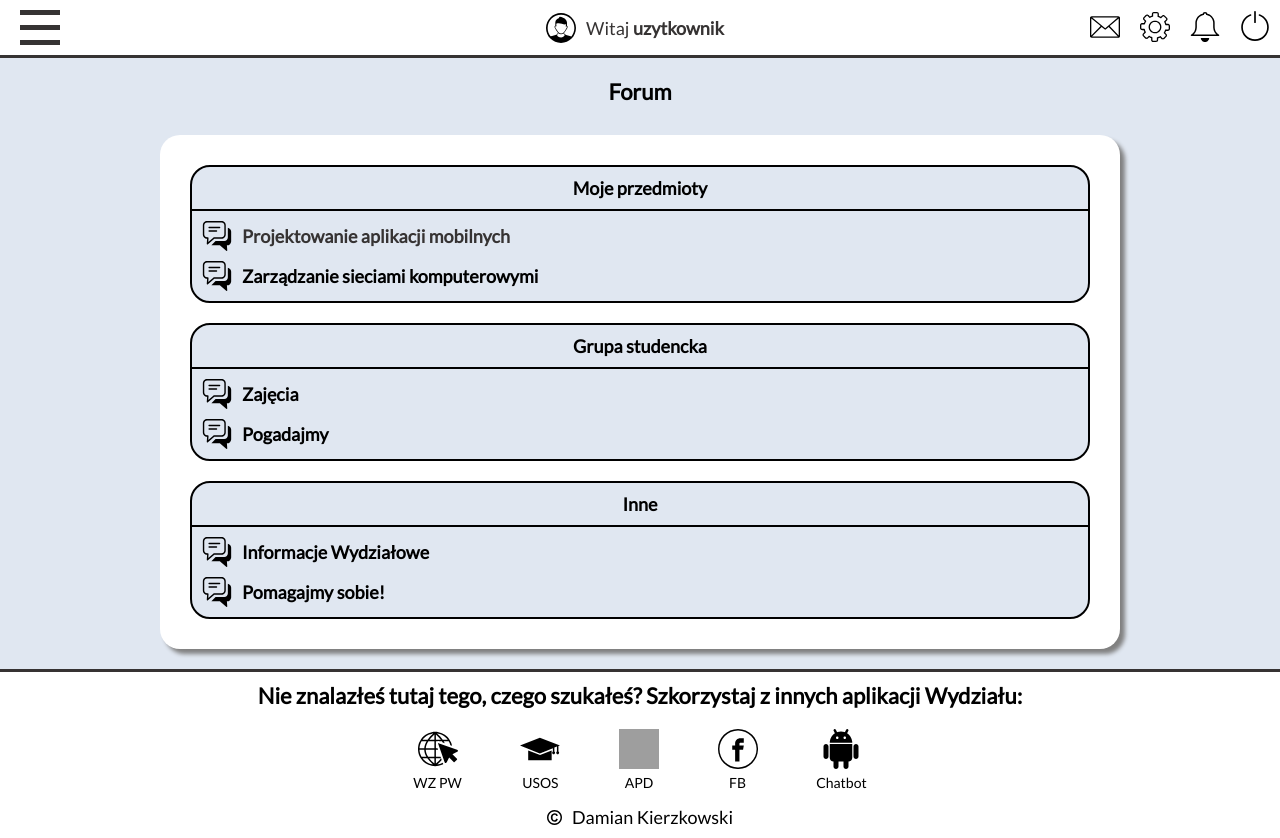
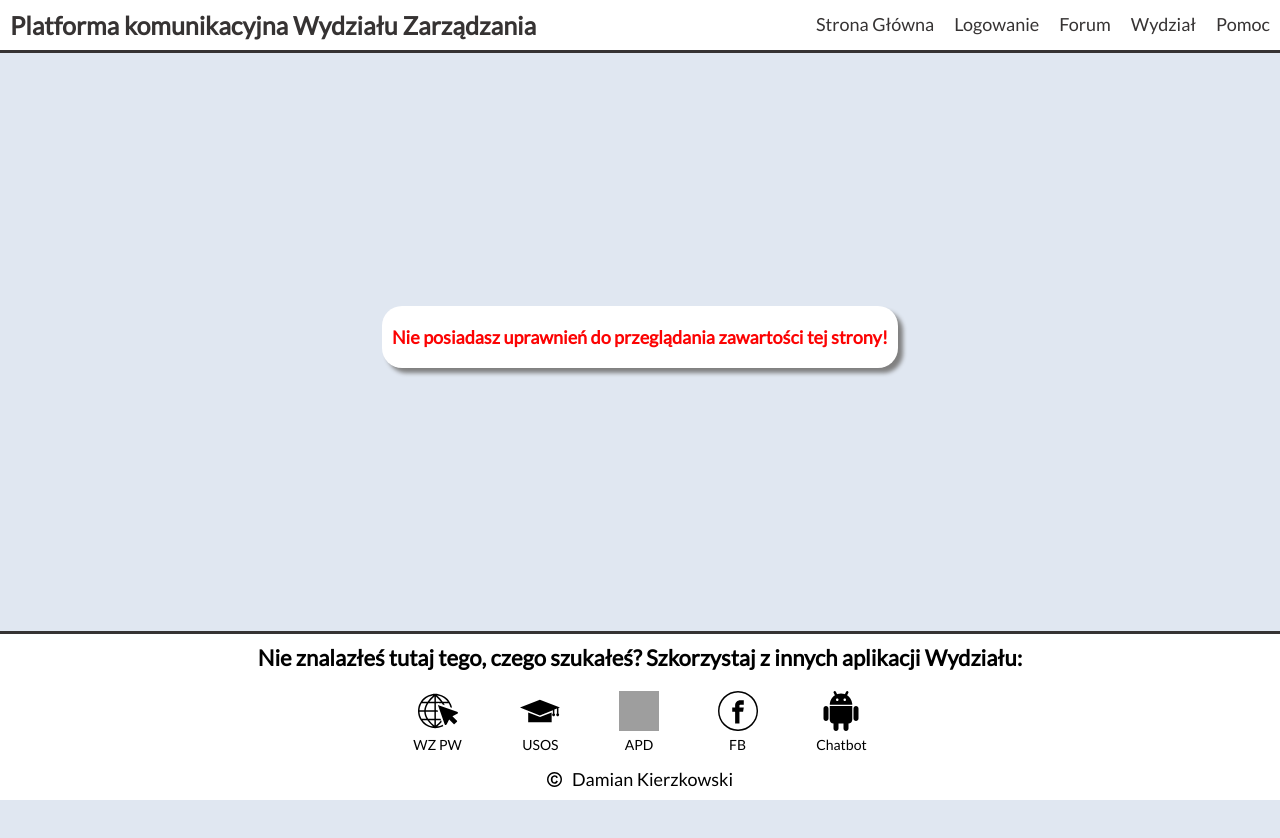
Before and after one commit to damian08k/Communication-Platform, a React (Create React App) app: page /forum in a window 1280 px wide. After the commit the page ends 800 px from the top, so only its background shows below. Built offline with nearby package versions, Linux system fonts and the light colour scheme; grey boxes are pictures that could not be loaded.

Commit message:
Add logout mechanism

```diff
--- a/src/AppProvider.js
+++ b/src/AppProvider.js
@@ -6,8 +6,8 @@ export const AppContext = createContext();
 
 const AppProvider = ({ children }) => {
   const [windowWidth, setWindowWidth] = useState(FIRST_WINDOW_WIDTH);
-  const [isLogged, setIsLogged] = useState(true);
-  const [userName, setUserName] = useState('uzytkownik');
+  const [isLogged, setIsLogged] = useState(false);
+  const [userName, setUserName] = useState('');
   const [userType, setUserType] = useState('');
 
   useEffect(() => {
--- a/src/components/Header.js
+++ b/src/components/Header.js
@@ -20,9 +20,14 @@ const CHANGE_ELEMENTS_WIDTH = 1024;
 
 const Header = () => {
   const [isClicked, setIsClicked] = useState(false);
-  const { windowWidth, isLogged, userName, userType } = useContext(AppContext);
+  const { windowWidth, isLogged, setIsLogged, userName, setUserName, userType, setUserType } = useContext(AppContext);
 
   const handleShowMenu = () => setIsClicked(prevValue => !prevValue);
+  const handleLogoutOption = () => {
+    setIsLogged(prevValue => !prevValue);
+    setUserName('');
+    setUserType('');
+  };
 
   const webTitle = <span className="name-container-heading">{PLATFORM_TITLE}</span>;
   const headerLogo = (
@@ -83,9 +88,9 @@ const Header = () => {
           <NavLink to="/" className="header-logged-clicked-elements">
             <img src={bellIco} alt="Ikona powiadomień" className="header-logged-img" />
           </NavLink>
-          <button className="header-logged-clicked-elements logout-button">
+          <NavLink to="/" className="header-logged-clicked-elements logout-button" onClick={handleLogoutOption}>
             <img src={logoutIco} alt="Ikona wylogowania się" className="header-logged-img" />
-          </button>
+          </NavLink>
         </HeaderLoggedContainer>
       </HeaderElementsContainer>
       {mobileMenu}
```
